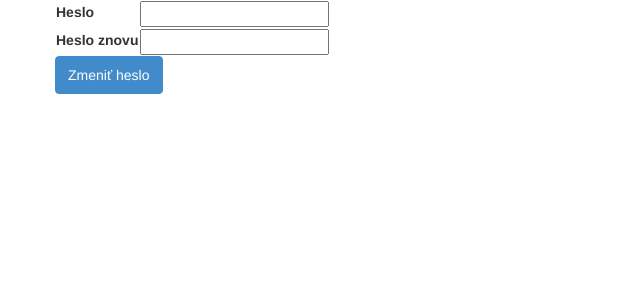
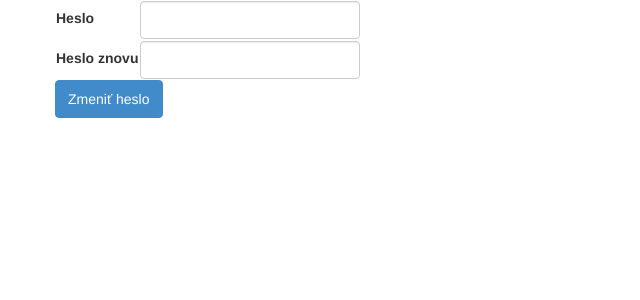
Before and after one commit to tmvst/testingo, a Python web app: template project/templates/new_password.mako in a window 1280 px wide. Shown: the part 60-360 px from the top of the page, without its empty margins (0-640 px from the left). Run offline with Mako, Linux system fonts and the light colour scheme; the template is opened without the code that fills it, so the values that code supplies are empty; some libraries are stand-ins or nearby versions.

Commit message:
UI nicer input bars registration etc.

```diff
--- a/project/templates/lost_password.mako
+++ b/project/templates/lost_password.mako
@@ -11,7 +11,7 @@
                 <tr>
                 <div class="input-group">
                     <td><label for="email">E-mail</label></td>
-                    <td><input type="email" id="email" name="email" required/></td>
+                    <td><input type="email" id="email" name="email" class="form-control" style="width: 220px;" required/></td>
                 </div>
                     </tr>
                 <tr><td><button type="submit" class="btn btn-primary">Zmeniť heslo</button></td></tr>
--- a/project/templates/new_password.mako
+++ b/project/templates/new_password.mako
@@ -9,13 +9,13 @@
      <tr>
     <div class="input-group">
     	<td><label for="password">Heslo</label></td>
-    	<td><input type="password" name="password" id="password" required/></td>
+    	<td><input type="password" name="password" id="password" class="form-control" style="width: 220px;" required/></td>
   	</div>
      </tr>
         <tr>
   	<div class="input-group">
     	<td><label for="password_repeat">Heslo znovu</label></td>
-    	<td><input type="password" name="password_repeat" id="password_repeat" required/></td>
+    	<td><input type="password" name="password_repeat" id="password_repeat" class="form-control" style="width: 220px;" required/></td>
   	</div>
         </tr>
     </table>
--- a/project/templates/register.mako
+++ b/project/templates/register.mako
@@ -14,21 +14,21 @@
                 <tr>
                     <div class="input-group">
                         <td><label for="email">E-mail</label></td>
-                        <td><input type="email" name="email" id="email" required/></td>
+                        <td><input type="email" name="email" id="email" class="form-control" style="width: 220px;" required/></td>
                     ${error('email')}
                     </div>
                 </tr>
                 <tr>
                     <div class="input-group">
                         <td><label>Heslo</label></td>
-                        <td><input type="password" name="password" id="password"required/></td>
+                        <td><input type="password" name="password" id="password" class="form-control" style="width: 220px;" required/></td>
                     ${error('password')}
                     </div>
                 </tr>
                 <tr>
                     <div class="input-group">
                         <td><label>Heslo znovu</label></td>
-                        <td><input type="password" name="password_repeat" id="password_repeat"required/></td>
+                        <td><input type="password" name="password_repeat" id="password_repeat" class="form-control" style="width: 220px;" required/></td>
                     </div>
                 </tr>
             </div>
```
